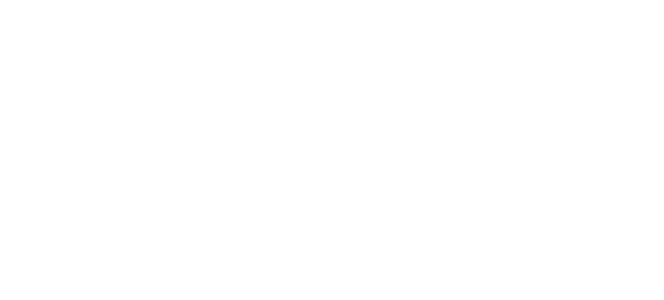
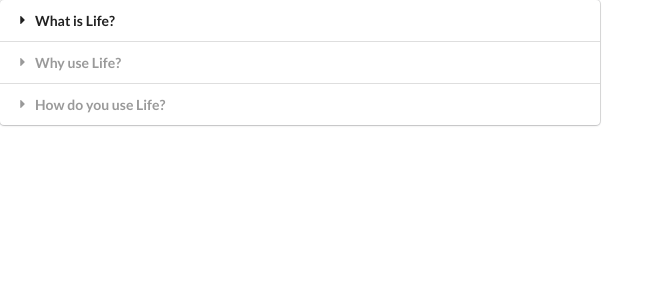
Before and after one commit to HustleCoding/accordion-app, a React (Create React App) app: page / in a window 1280 px wide. Shown: the top 300 px of the page, without its empty margins (0-664 px from the left). Built offline with nearby package versions, Linux system fonts and the light colour scheme.

Commit message:
[master branch tested]

```diff
--- a/src/App.js
+++ b/src/App.js
@@ -2,7 +2,11 @@
 import Accordion from "./components/Accordion";
 
 const App = () => {
-  return <div>{/* <Accordion /> */}</div>;
+  return (
+    <div>
+      <Accordion />{" "}
+    </div>
+  );
 };
 
 export default App;
--- a/src/components/Accordion.js
+++ b/src/components/Accordion.js
@@ -1,30 +1,31 @@
-// import React, { useState } from "react";
-// import items from "../data";
+import React, { useState } from "react";
+import items from "../data";
 
-// const Accordion = () => {
-//   const [activeIndex, setActiveIndex] = useState(null);
-//   // helper function
-//   const onTitleClick = (index) => {
-//     setActiveIndex(index);
-//   };
+const Accordion = () => {
+  const [activeIndex, setActiveIndex] = useState(null);
 
-//   const renderedItems = items.map((item, index) => {
-//     const active = index === activeIndex ? "active" : " ";
+  // helper function
+  const onTitleClick = (index) => {
+    setActiveIndex(index);
+  };
 
-//     return (
-//       <React.Fragment key={item.title}>
-//         <div className={`title ${active}`} onClick={() => onTitleClick(index)}>
-//           <i className="dropdown icon"></i>
-//           {item.title}
-//         </div>
-//         <div className={`content ${active}`}>
-//           <p>{item.content}</p>
-//         </div>
-//       </React.Fragment>
-//     );
-//   });
+  const renderedItems = items.map((item, index) => {
+    const active = index === activeIndex ? "active" : " ";
 
-//   return <div className="ui styled accordion">{renderedItems}</div>;
-// };
+    return (
+      <React.Fragment key={item.title}>
+        <div className={`title ${active}`} onClick={() => onTitleClick(index)}>
+          <i className="dropdown icon"></i>
+          {item.title}
+        </div>
+        <div className={`content ${active}`}>
+          <p>{item.content}</p>
+        </div>
+      </React.Fragment>
+    );
+  });
 
-// export default Accordion;
+  return <div className="ui styled accordion">{renderedItems}</div>;
+};
+
+export default Accordion;
--- a/src/data.js
+++ b/src/data.js
@@ -1,19 +1,19 @@
-// const items = [
-//   {
-//     title: "What is Life?",
-//     content:
-//       "Lorem Ipsum is simply dummy text of the printing and typesetting industry. Lorem Ipsum has been the industry's standard dummy text ever since the 1500s, when an unknown printer took a galley of type and scrambled it to make a type specimen book.",
-//   },
-//   {
-//     title: "Why use Life?",
-//     content:
-//       "It is a long established fact that a reader will be distracted by the readable content of a page when looking at its layout. The point of using Lorem Ipsum is that it has a more-or-less normal distribution of letters, as opposed to using 'Content here, content here', making it look like readable English.",
-//   },
-//   {
-//     title: "How do you use Life?",
-//     content:
-//       "The standard chunk of Lorem Ipsum used since the 1500s is reproduced below for those interested. Sections 1.10.32 and 1.10.33 from by Cicero are also reproduced in their exact original form, accompanied by English versions from the 1914 translation by H. Rackham.",
-//   },
-// ];
+const items = [
+  {
+    title: "What is Life?",
+    content:
+      "Lorem Ipsum is simply dummy text of the printing and typesetting industry. Lorem Ipsum has been the industry's standard dummy text ever since the 1500s, when an unknown printer took a galley of type and scrambled it to make a type specimen book.",
+  },
+  {
+    title: "Why use Life?",
+    content:
+      "It is a long established fact that a reader will be distracted by the readable content of a page when looking at its layout. The point of using Lorem Ipsum is that it has a more-or-less normal distribution of letters, as opposed to using 'Content here, content here', making it look like readable English.",
+  },
+  {
+    title: "How do you use Life?",
+    content:
+      "The standard chunk of Lorem Ipsum used since the 1500s is reproduced below for those interested. Sections 1.10.32 and 1.10.33 from by Cicero are also reproduced in their exact original form, accompanied by English versions from the 1914 translation by H. Rackham.",
+  },
+];
 
-// export default items;
+export default items;
```
